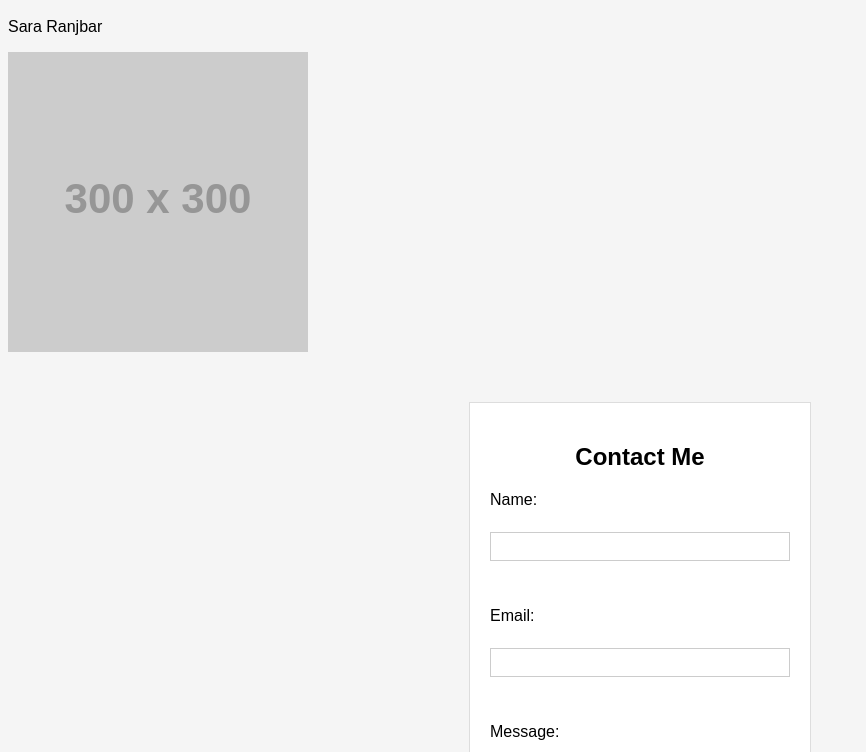
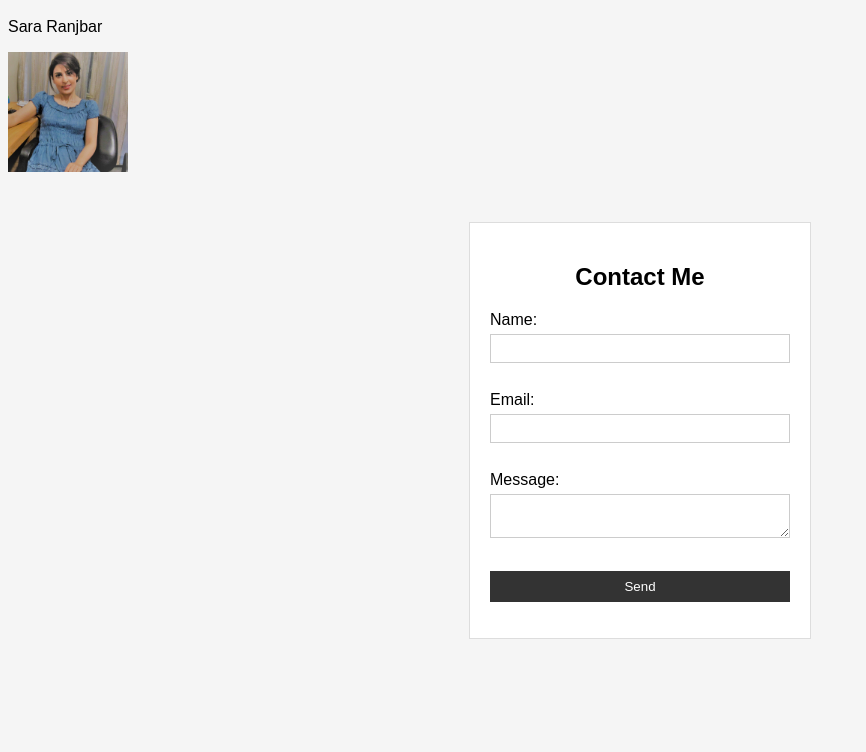
Before and after one commit to taraneh-ranjbar/Humber-handson, a plain HTML site: page portfolioWebsite/index.html in a window 1280 px wide. Shown: the part 48-800 px from the top of the page, without its empty margins (0-866 px from the left). Drawn offline with Linux system fonts and the light colour scheme; placeholder pictures from the web are drawn by us.

Commit message:
landing page

```diff
--- a/index.html
+++ b/portfolioWebsite/index.html
@@ -75,6 +75,10 @@
                 color: white;
                 border: none;
             }
+            img{
+                width: 120px;
+                height: 120px;
+            }
         </style>
     </head>
     <body>
@@ -83,26 +87,26 @@
     <p>Sara Ranjbar</p>
 </header>
 <main>
-    <img src="https://via.placeholder.com/300" alt="Profile picture of Sara Ranjbar">
+    <img src="image/me.JPG" alt="Profile picture of Sara Ranjbar">
     <section>
         <h2>Contact Me</h2>
 
         <form onsubmit="return validateForm()">
 
-            <label for="name">Name:</label><br>
-            <input type="text" id="name"><br>
+            <label for="name">Name:</label>
+            <input type="text" id="name">
             <span id="nameError" style="color:red;"></span>
 
             <br><br>
 
-            <label for="email">Email:</label><br>
-            <input type="text" id="email"><br>
+            <label for="email">Email:</label>
+            <input type="text" id="email">
             <span id="emailError" style="color:red;"></span>
 
             <br><br>
 
-            <label for="message">Message:</label><br>
-            <textarea id="message"></textarea><br>
+            <label for="message">Message:</label>
+            <textarea id="message"></textarea>
             <span id="messageError" style="color:red;"></span>
 
             <br><br>
```
Also changed, not shown: portfolioWebsite/image/me.JPG (added).
